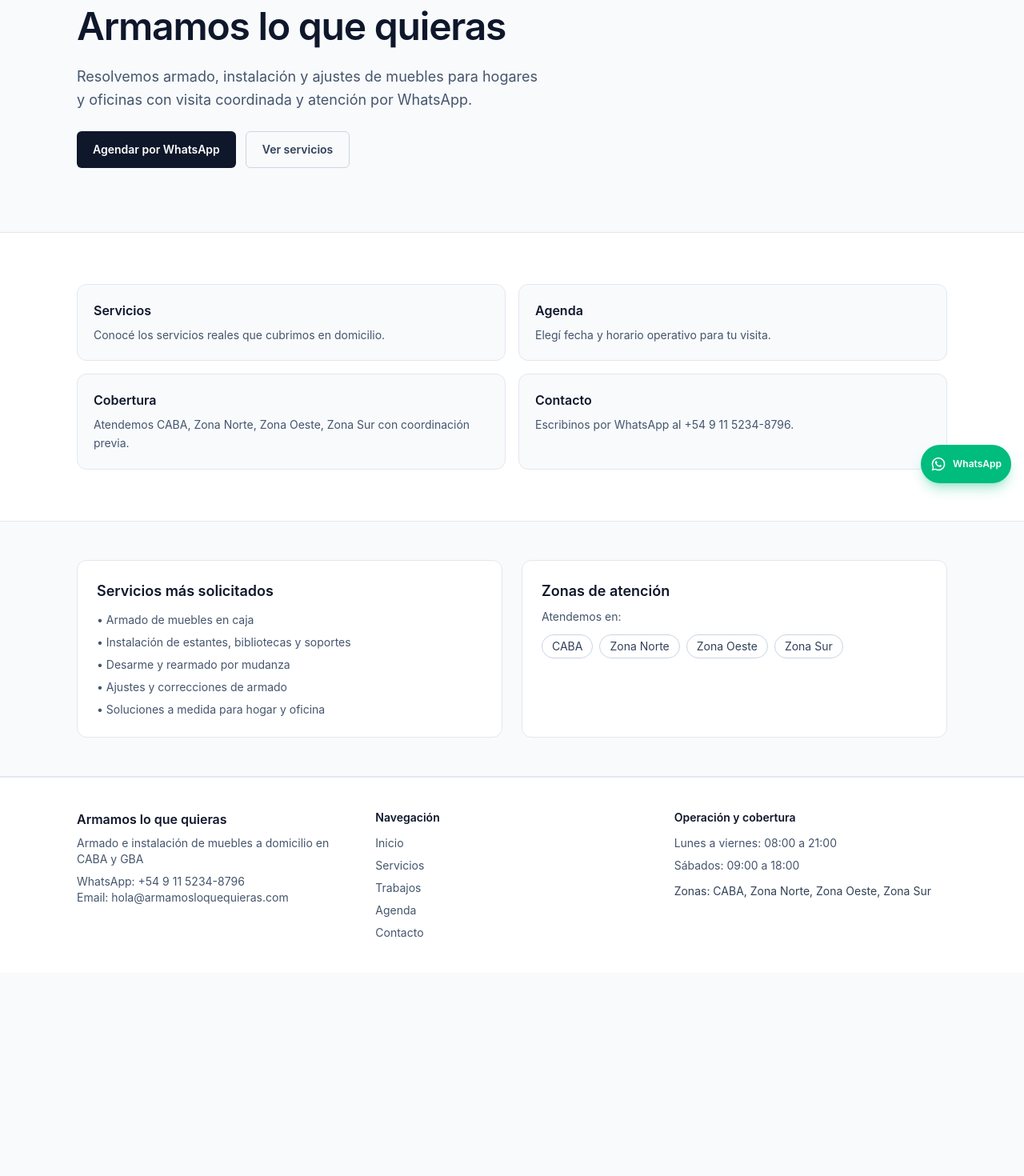
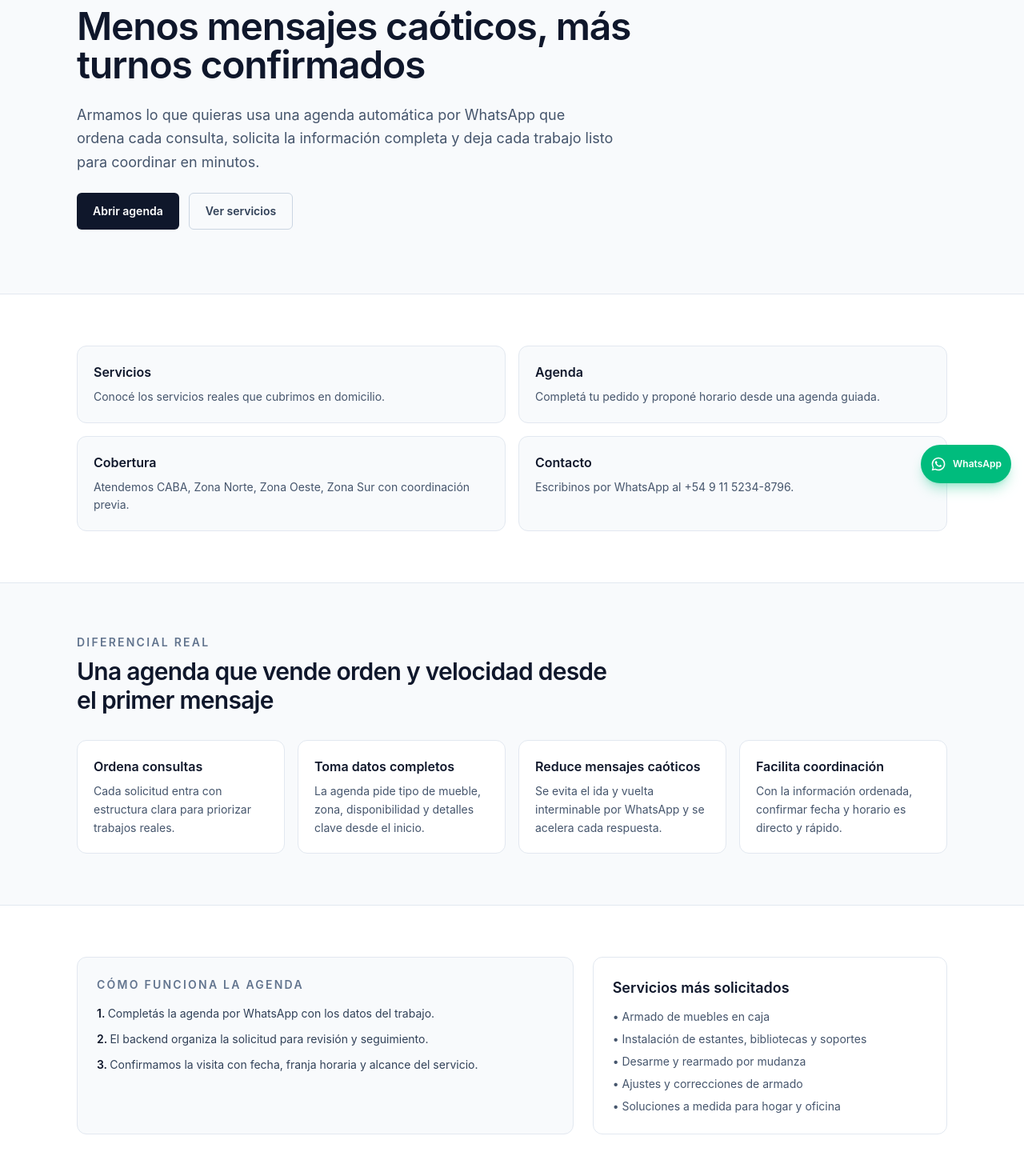
Before and after one commit to Daegon13/armamos-lo-que-quieras, a Next.js app: page / in a window 1280 px wide. Shown: the part 180-1650 px from the top of the page at 80% size. Before the commit the page ends 1396 px from the top, so only its background shows below. Built offline with nearby package versions, Linux system fonts and the light colour scheme.

Commit message:
Refuerza home enfocada en agenda de WhatsApp

```diff
--- a/src/app/page.tsx
+++ b/src/app/page.tsx
@@ -1,6 +1,31 @@
 import Link from "next/link";
 import { HeroSection } from "@/components/sections/HeroSection";
 import { businessInfo, quickAccessItems } from "@/lib/site";
+
+const agendaBenefits = [
+  {
+    title: "Ordena consultas",
+    description: "Cada solicitud entra con estructura clara para priorizar trabajos reales.",
+  },
+  {
+    title: "Toma datos completos",
+    description: "La agenda pide tipo de mueble, zona, disponibilidad y detalles clave desde el inicio.",
+  },
+  {
+    title: "Reduce mensajes caóticos",
+    description: "Se evita el ida y vuelta interminable por WhatsApp y se acelera cada respuesta.",
+  },
+  {
+    title: "Facilita coordinación",
+    description: "Con la información ordenada, confirmar fecha y horario es directo y rápido.",
+  },
+] as const;
+
+const agendaFlow = [
+  "Completás la agenda por WhatsApp con los datos del trabajo.",
+  "El backend organiza la solicitud para revisión y seguimiento.",
+  "Confirmamos la visita con fecha, franja horaria y alcance del servicio.",
+] as const;
 
 export default function Home() {
   return (
@@ -23,7 +48,39 @@ export default function Home() {
       </section>
 
       <section className="border-y border-slate-200 bg-slate-50">
-        <div className="mx-auto grid w-full max-w-6xl gap-6 px-4 py-12 sm:px-6 lg:grid-cols-2 lg:px-8">
+        <div className="mx-auto w-full max-w-6xl px-4 py-12 sm:px-6 sm:py-16 lg:px-8">
+          <div className="max-w-2xl">
+            <p className="text-sm font-semibold uppercase tracking-[0.16em] text-slate-500">Diferencial real</p>
+            <h2 className="mt-2 text-2xl font-semibold tracking-tight text-slate-900 sm:text-3xl">
+              Una agenda que vende orden y velocidad desde el primer mensaje
+            </h2>
+          </div>
+
+          <div className="mt-8 grid gap-4 md:grid-cols-2 lg:grid-cols-4">
+            {agendaBenefits.map((benefit) => (
+              <article key={benefit.title} className="rounded-xl border border-slate-200 bg-white p-5">
+                <h3 className="text-base font-semibold text-slate-900">{benefit.title}</h3>
+                <p className="mt-2 text-sm leading-relaxed text-slate-600">{benefit.description}</p>
+              </article>
+            ))}
+          </div>
+        </div>
+      </section>
+
+      <section className="bg-white">
+        <div className="mx-auto grid w-full max-w-6xl gap-6 px-4 py-12 sm:px-6 sm:py-16 lg:grid-cols-[1.4fr_1fr] lg:px-8">
+          <article className="rounded-xl border border-slate-200 bg-slate-50 p-5 sm:p-6">
+            <p className="text-sm font-semibold uppercase tracking-[0.16em] text-slate-500">Cómo funciona la agenda</p>
+            <ul className="mt-4 space-y-3 text-sm text-slate-700">
+              {agendaFlow.map((step, index) => (
+                <li key={step}>
+                  <span className="font-semibold text-slate-900">{index + 1}. </span>
+                  {step}
+                </li>
+              ))}
+            </ul>
+          </article>
+
           <article className="rounded-xl border border-slate-200 bg-white p-5 sm:p-6">
             <h2 className="text-lg font-semibold text-slate-900">Servicios más solicitados</h2>
             <ul className="mt-3 space-y-2 text-sm text-slate-600">
@@ -32,18 +89,6 @@ export default function Home() {
               ))}
             </ul>
           </article>
-
-          <article className="rounded-xl border border-slate-200 bg-white p-5 sm:p-6">
-            <h2 className="text-lg font-semibold text-slate-900">Zonas de atención</h2>
-            <p className="mt-2 text-sm text-slate-600">Atendemos en:</p>
-            <ul className="mt-3 flex flex-wrap gap-2 text-sm text-slate-700">
-              {businessInfo.coverageZones.map((zone) => (
-                <li key={zone} className="rounded-full border border-slate-300 px-3 py-1">
-                  {zone}
-                </li>
-              ))}
-            </ul>
-          </article>
         </div>
       </section>
     </>
--- a/src/components/sections/HeroSection.tsx
+++ b/src/components/sections/HeroSection.tsx
@@ -6,10 +6,13 @@ export function HeroSection() {
     <section className="border-b border-slate-200 bg-slate-50">
       <div className="mx-auto flex w-full max-w-6xl flex-col gap-6 px-4 py-16 sm:px-6 sm:py-20 lg:px-8">
         <p className="text-sm font-semibold uppercase tracking-[0.18em] text-slate-500">{businessInfo.tagline}</p>
-        <h1 className="max-w-2xl text-3xl font-semibold tracking-tight text-slate-900 sm:text-5xl">
-          {businessInfo.brand}
+        <h1 className="max-w-3xl text-3xl font-semibold tracking-tight text-slate-900 sm:text-5xl">
+          Menos mensajes caóticos, más turnos confirmados
         </h1>
-        <p className="max-w-xl text-base leading-relaxed text-slate-600 sm:text-lg">{businessInfo.description}</p>
+        <p className="max-w-2xl text-base leading-relaxed text-slate-600 sm:text-lg">
+          {businessInfo.brand} usa una agenda automática por WhatsApp que ordena cada consulta, solicita la
+          información completa y deja cada trabajo listo para coordinar en minutos.
+        </p>
         <div className="flex flex-col gap-3 sm:flex-row">
           <Link
             href={businessInfo.primaryCtaHref}
--- a/src/lib/site.ts
+++ b/src/lib/site.ts
@@ -15,10 +15,10 @@ export const navItems: NavItem[] = [
 
 export const businessInfo: BusinessInfo = {
   brand: "Armamos lo que quieras",
-  tagline: "Armado e instalación de muebles a domicilio en CABA y GBA",
+  tagline: "Agenda automática por WhatsApp para ordenar cada trabajo",
   description:
-    "Resolvemos armado, instalación y ajustes de muebles para hogares y oficinas con visita coordinada y atención por WhatsApp.",
-  primaryCtaLabel: "Agendar por WhatsApp",
+    "Tomamos solicitudes por WhatsApp, pedimos todos los datos clave y dejamos cada visita lista para coordinar sin idas y vueltas.",
+  primaryCtaLabel: "Abrir agenda",
   primaryCtaHref: "/agenda",
   contact: {
     phoneDisplay: configuredPhoneDisplay || "+54 9 11 5234-8796",
@@ -54,7 +54,7 @@ export const quickAccessItems = [
   },
   {
     title: "Agenda",
-    description: "Elegí fecha y horario operativo para tu visita.",
+    description: "Completá tu pedido y proponé horario desde una agenda guiada.",
     href: "/agenda",
   },
   {
```
